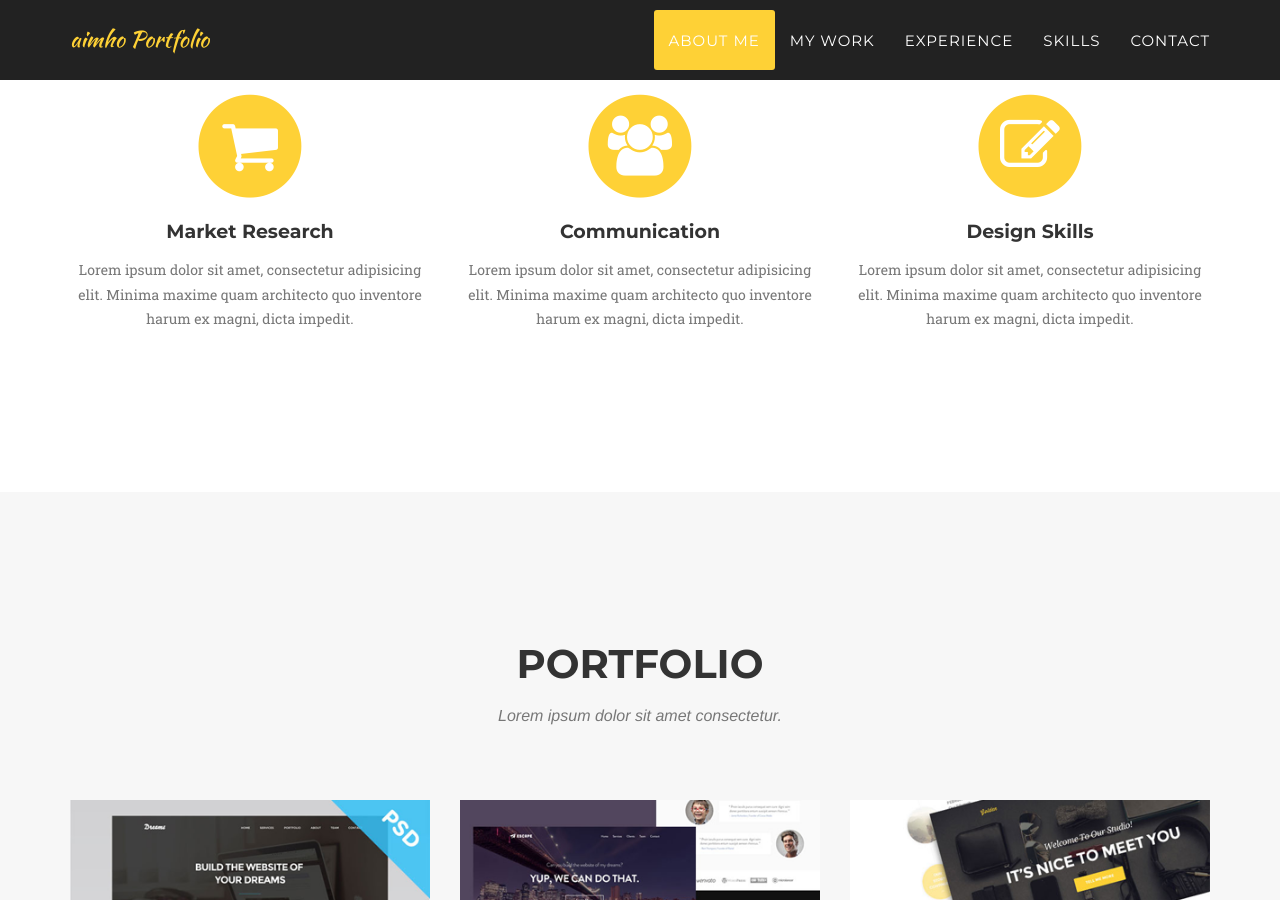
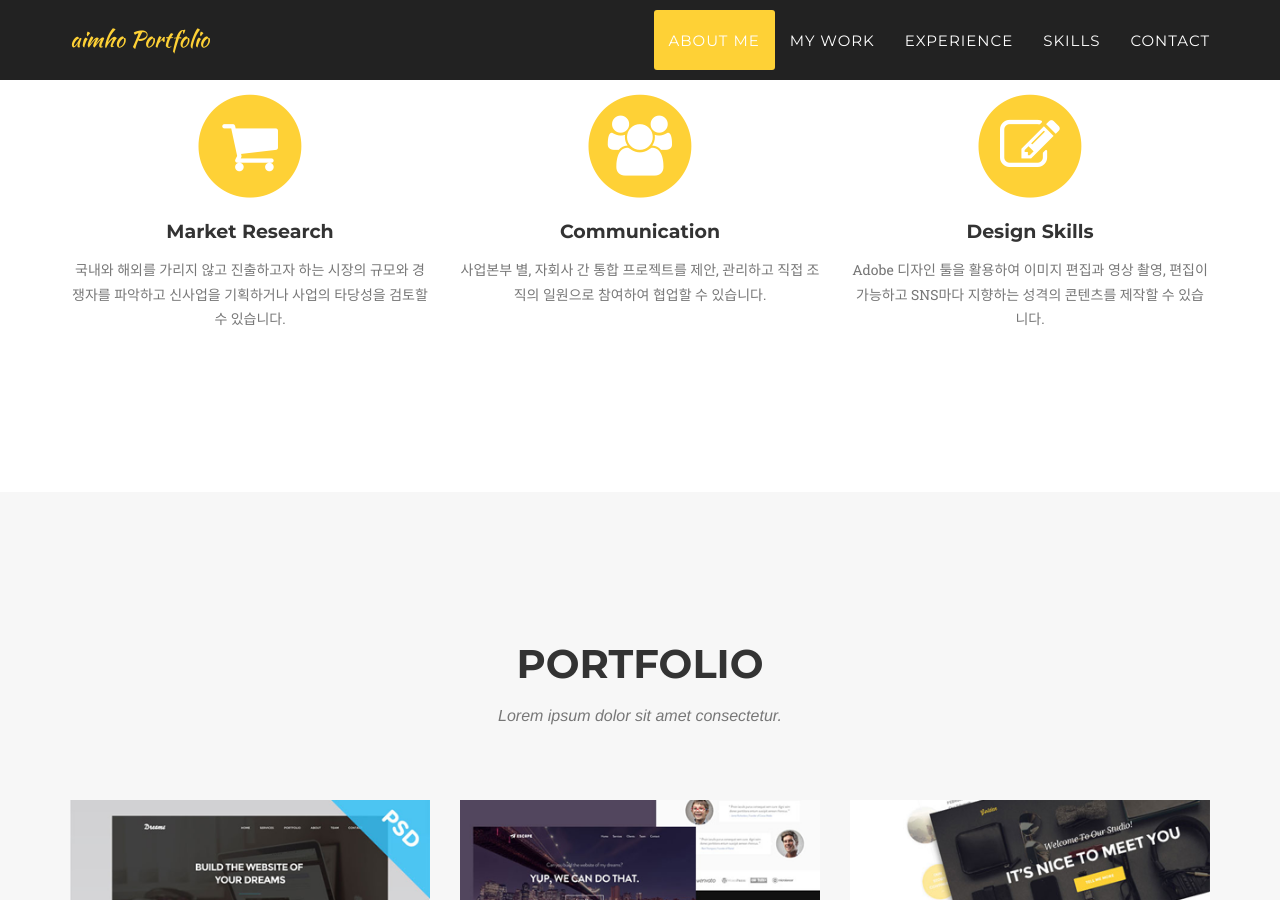
Before and after one commit to aimho23/portfolio, a Jekyll site: the page built from index.html, in a window 1280 px wide and 900 px high, scrolled down 978 px. Built offline with Jekyll 4.4.1, drawn with Linux system fonts in a browser that asks for light colours; some web fonts are replaced.

Commit message:
about icon 사업개발자3

```diff
--- a/_includes/services.html
+++ b/_includes/services.html
@@ -14,7 +14,7 @@
                         <i class="fa fa-shopping-cart fa-stack-1x fa-inverse"></i>
                     </span>
                     <h4 class="service-heading">Market Research</h4>
-                    <p class="text-muted">Lorem ipsum dolor sit amet, consectetur adipisicing elit. Minima maxime quam architecto quo inventore harum ex magni, dicta impedit.</p>
+                    <p class="text-muted">국내와 해외를 가리지 않고 진출하고자 하는 시장의 규모와 경쟁자를 파악하고 신사업을 기획하거나 사업의 타당성을 검토할 수 있습니다.</p>
                 </div>
                 <div class="col-md-4">
                     <span class="fa-stack fa-4x">
@@ -22,7 +22,7 @@
                         <i class="fa fa-users fa-stack-1x fa-inverse"></i>
                     </span>
                     <h4 class="service-heading">Communication</h4>
-                    <p class="text-muted">Lorem ipsum dolor sit amet, consectetur adipisicing elit. Minima maxime quam architecto quo inventore harum ex magni, dicta impedit.</p>
+                    <p class="text-muted">사업본부 별, 자회사 간 통합 프로젝트를 제안, 관리하고 직접 조직의 일원으로 참여하여 협업할 수 있습니다.</p>
                 </div>
                 <div class="col-md-4">
                     <span class="fa-stack fa-4x">
@@ -30,7 +30,7 @@
                         <i class="fa fa-edit fa-stack-1x fa-inverse"></i>
                     </span>
                     <h4 class="service-heading">Design Skills</h4>
-                    <p class="text-muted">Lorem ipsum dolor sit amet, consectetur adipisicing elit. Minima maxime quam architecto quo inventore harum ex magni, dicta impedit.</p>
+                    <p class="text-muted">Adobe 디자인 툴을 활용하여 이미지 편집과 영상 촬영, 편집이 가능하고 SNS마다 지향하는 성격의 콘텐츠를 제작할 수 있습니다.</p>
                 </div>
             </div>
         </div>
```
